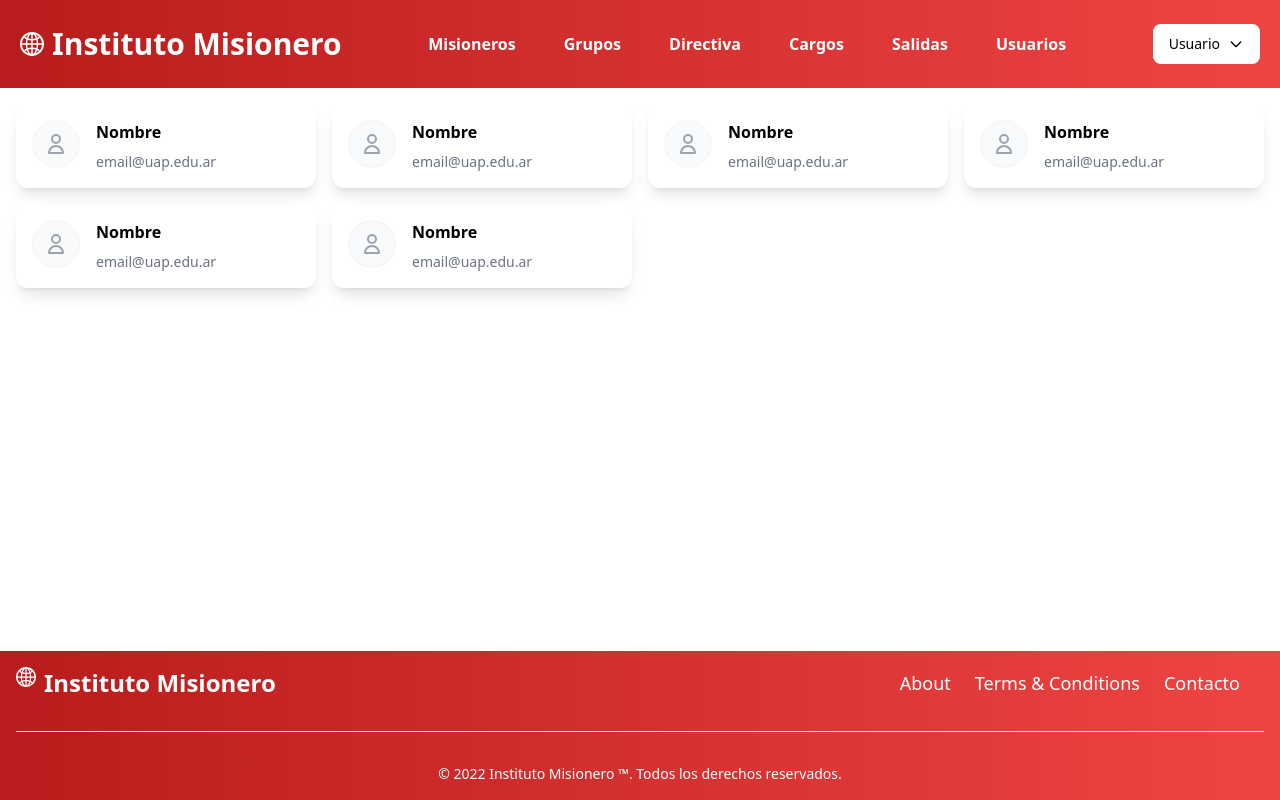
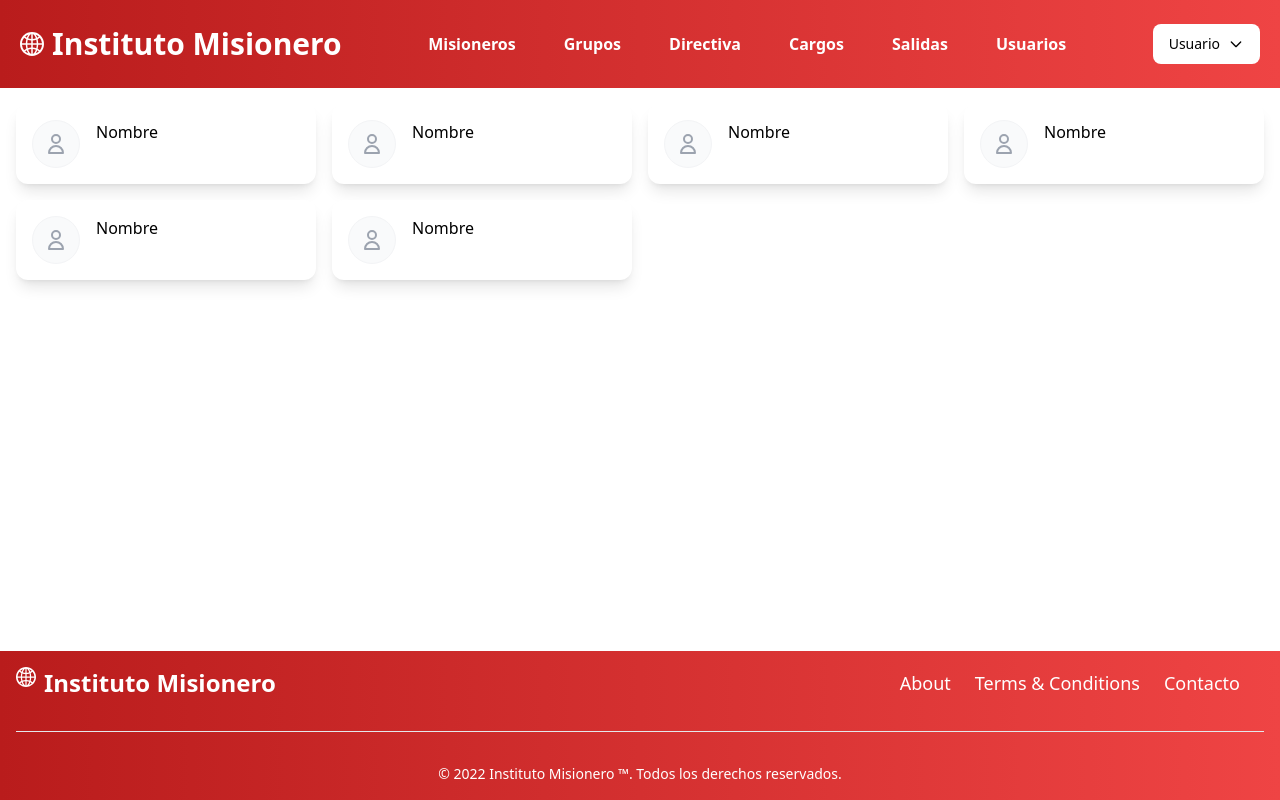
Before and after one commit to Ezek1eru/IM, a React (Vite) app: page /usuarios in a window 1280 px wide. Built offline with nearby package versions, Linux system fonts and the light colour scheme.

Commit message:
Componente.Card

```diff
--- a/src/components/Card.jsx
+++ b/src/components/Card.jsx
@@ -17,10 +17,7 @@ export default function Card(props) {
           />
         </svg>
       </div>
-      <div className="ml-4">
-        <h2 className="font-semibold">{props.children}</h2>
-        <p className="mt-2 text-sm text-gray-500">{props.apellidos}</p>
-      </div>
+      <div className="ml-4">{props.children}</div>
     </div>
   );
 }
```
